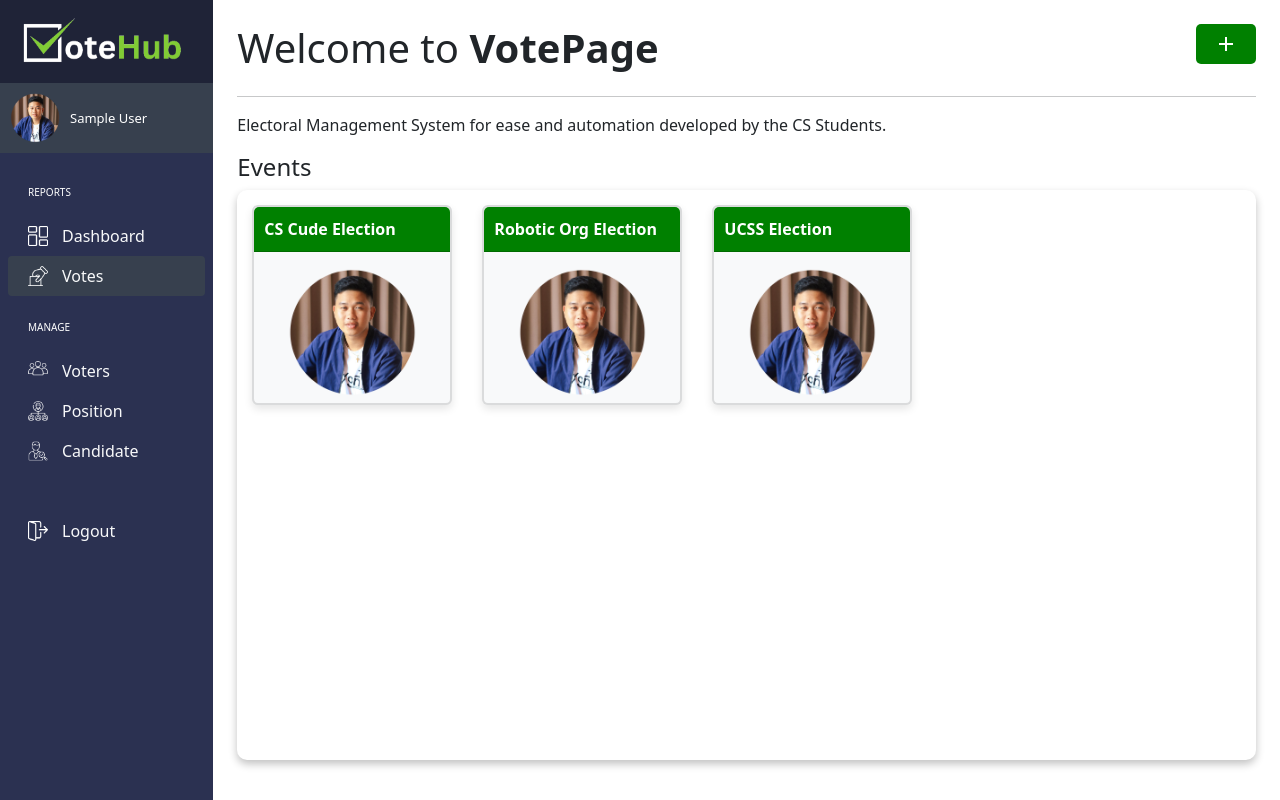
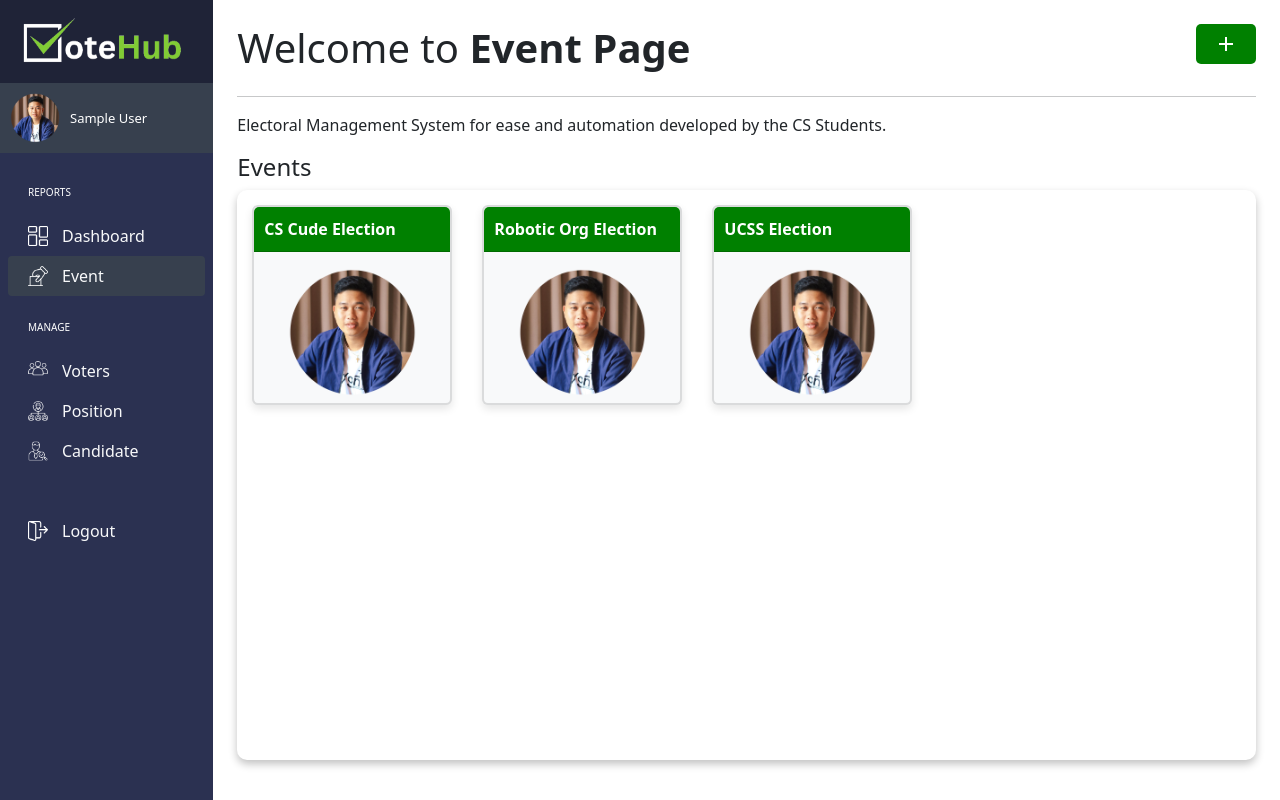
Before and after one commit to KaelNierras/VoteHub, a Vue app: page /votes in a window 1280 px wide. Built offline with nearby package versions, Linux system fonts and the light colour scheme; no server answers; the database is empty; sample sign-in values are in the browser's storage.

Commit message:
Vote Page to Event Page

```diff
--- a/src/components/Sidebar.vue
+++ b/src/components/Sidebar.vue
@@ -205,7 +205,7 @@ const signOut = async () => {
           <li class="nav-item">
             <router-link to="/votes" class="nav-link align-middle px-0" :class="{ active: currentRoute === '/votes' }" @click="setActiveRoute('/votes')">
               <img src="/manual-voting.png" class="icons">
-              <span class="ms-1 nav-name d-sm-inline text-light">Votes</span>
+              <span class="ms-1 nav-name d-sm-inline text-light">Event</span>
             </router-link>
           </li>
 
--- a/src/components/Votes.vue
+++ b/src/components/Votes.vue
@@ -1,7 +1,7 @@
 <template>
   <div>
     <div class="header d-flex flex-row justify-content-between">
-      <h1>Welcome to <b>VotePage</b></h1>
+      <h1>Welcome to <b>Event Page</b></h1>
       <button class="btn btn-primary" @click="handleButtonClick">
         <span class="material-symbols-outlined">
           add
```
